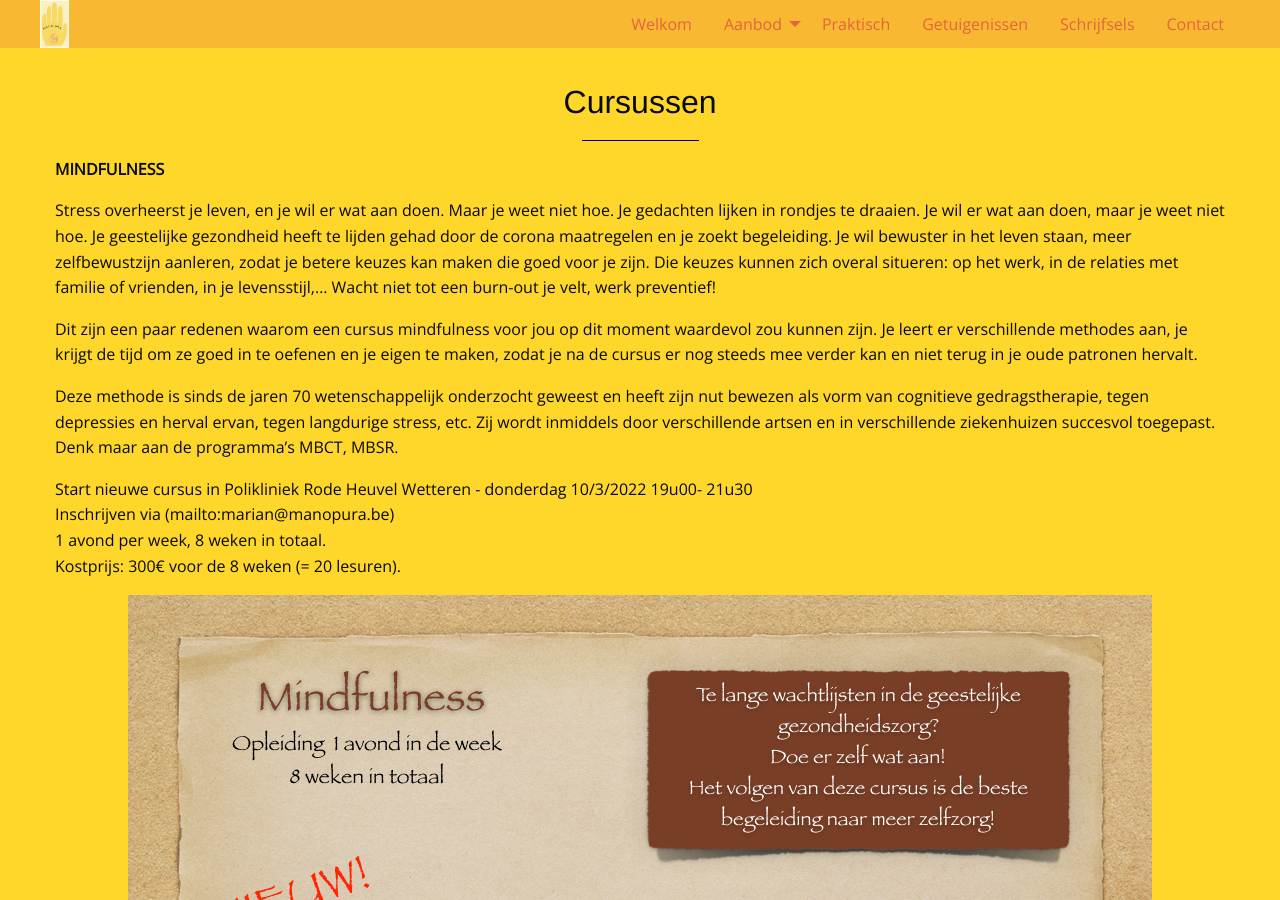
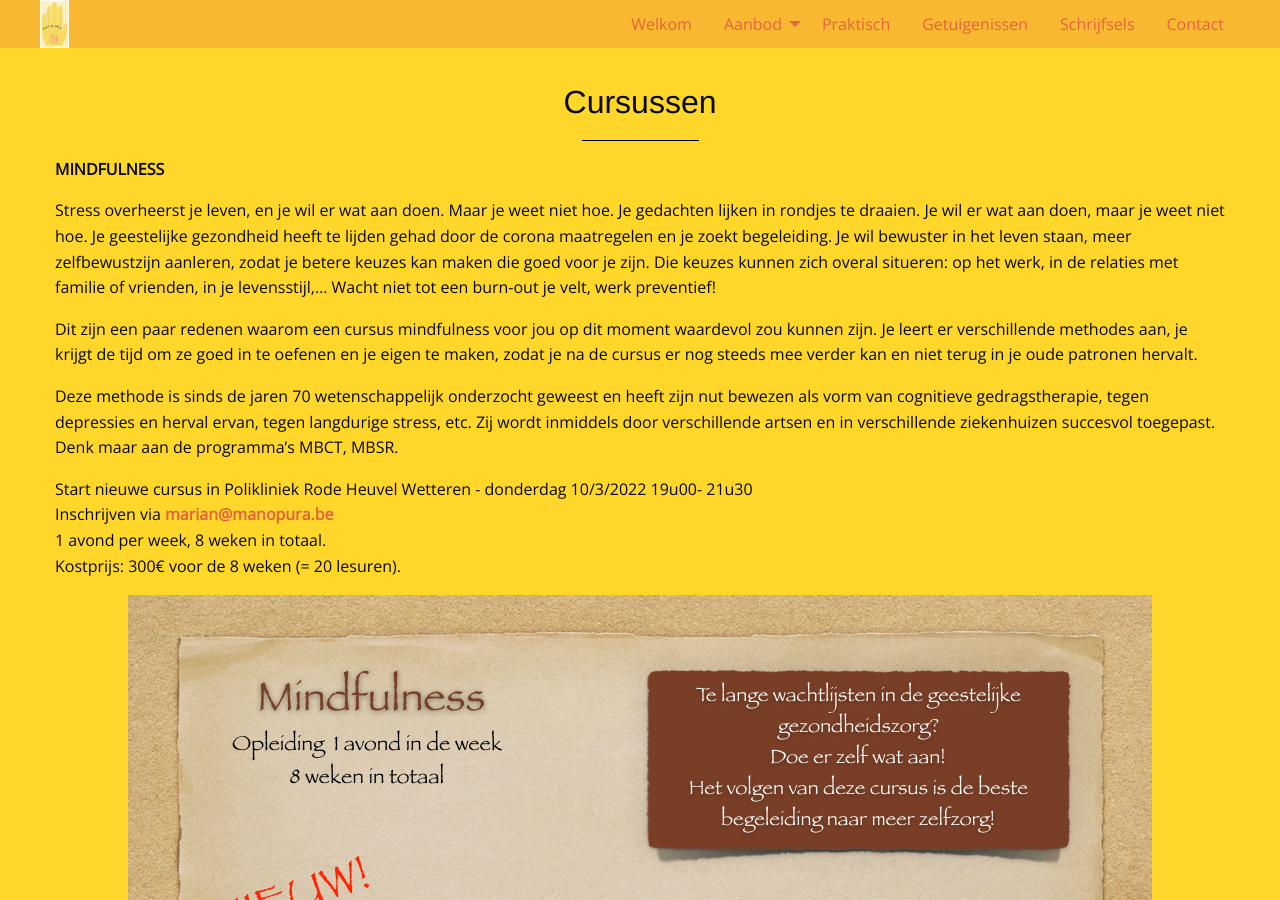
Before and after one commit to manopura/manopura.github.io, a Jekyll site: the page built from cursussen.md, in a window 1280 px wide and 900 px high. Built offline with Jekyll 4.4.1, drawn with Linux system fonts in a browser that asks for light colours; nearby versions of some CDN libraries; our own code applies the rules of GitHub Pages for plain Markdown files.

Commit message:
Update cursussen.md

```diff
--- a/cursussen.md
+++ b/cursussen.md
@@ -18,7 +18,7 @@ Je leert er verschillende methodes aan, je krijgt de tijd om ze goed in te oefen
 Deze methode is sinds de jaren 70 wetenschappelijk onderzocht geweest en heeft zijn nut bewezen als vorm van cognitieve gedragstherapie, tegen depressies en herval ervan, tegen langdurige stress, etc. Zij wordt inmiddels door verschillende artsen en in verschillende ziekenhuizen succesvol toegepast. Denk maar aan de programma's MBCT, MBSR.
 
 Start nieuwe cursus in Polikliniek Rode Heuvel Wetteren - donderdag 10/3/2022 19u00- 21u30
-Inschrijven via (mailto:marian@manopura.be)
+Inschrijven via [**marian@manopura.be**](mailto:marian@manopura.be)
 1 avond per week, 8 weken in totaal.
 Kostprijs: 300€ voor de 8 weken (= 20 lesuren).
 
```
